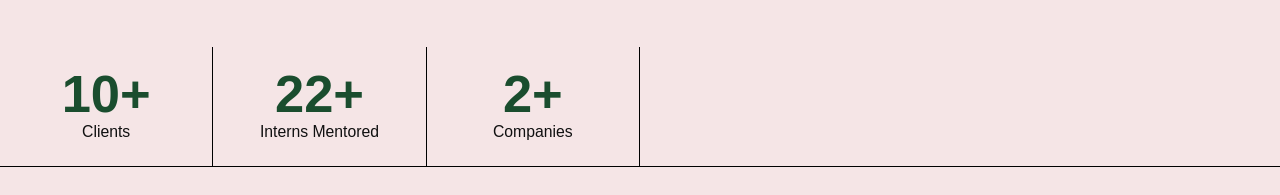
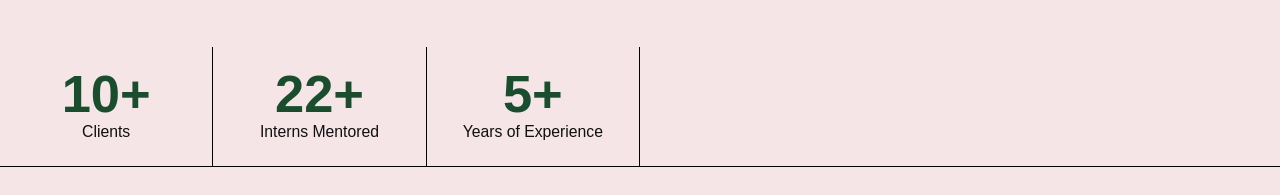
Before and after one commit to sanjipun/website, a Gatsby site: page / in a window 1280 px wide. Shown: the part 809-1004 px from the top of the page. Built offline with nearby package versions, Linux system fonts and the light colour scheme; Gatsby itself is replaced by a stand-in of ours.

Commit message:
Update stats.tsx

```diff
--- a/src/components/stats.tsx
+++ b/src/components/stats.tsx
@@ -72,9 +72,9 @@ const Stats = () => {
       </div>
       <div className="flex flex-col text-center border-r border-b border-black p-6">
         <span className="text-6xl font-bold text-[#1A4D2E]">
-          <NumberCounter from={0} to={2} />
+          <NumberCounter from={0} to={5} />
         </span>
-        <span className="text-lg font-medium">Companies</span>
+        <span className="text-lg font-medium">Years of Experience</span>
       </div>
       <div className="border-b border-black p-6"></div>
       <div className="border-b border-black"></div>
```
